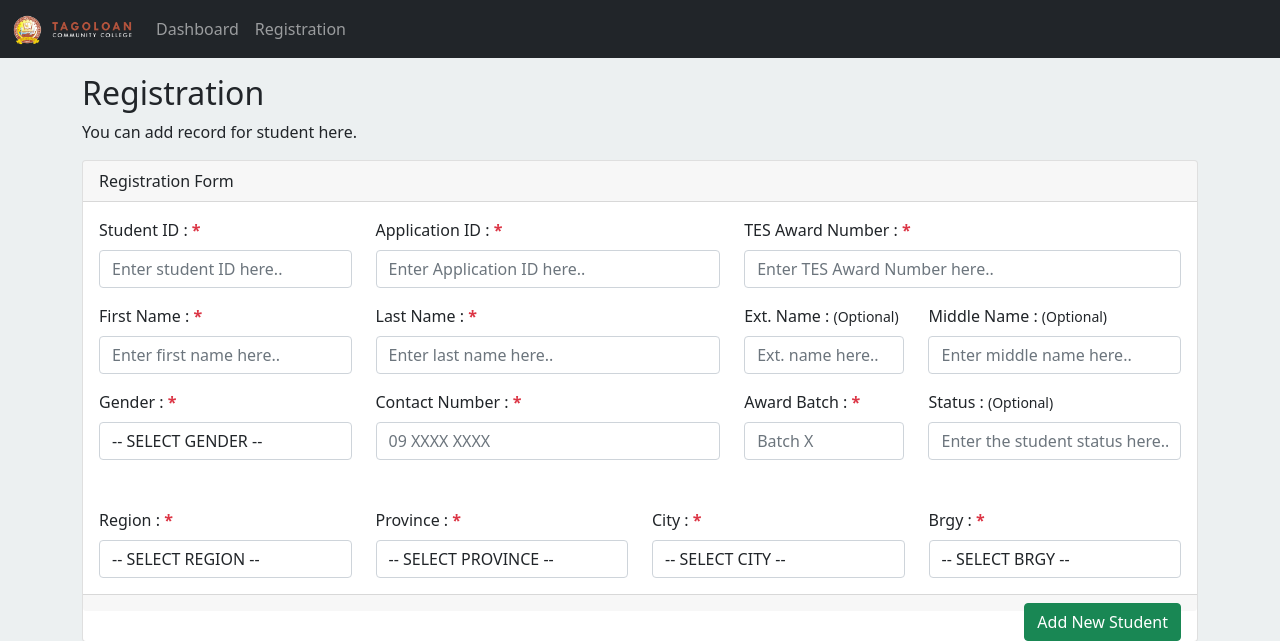
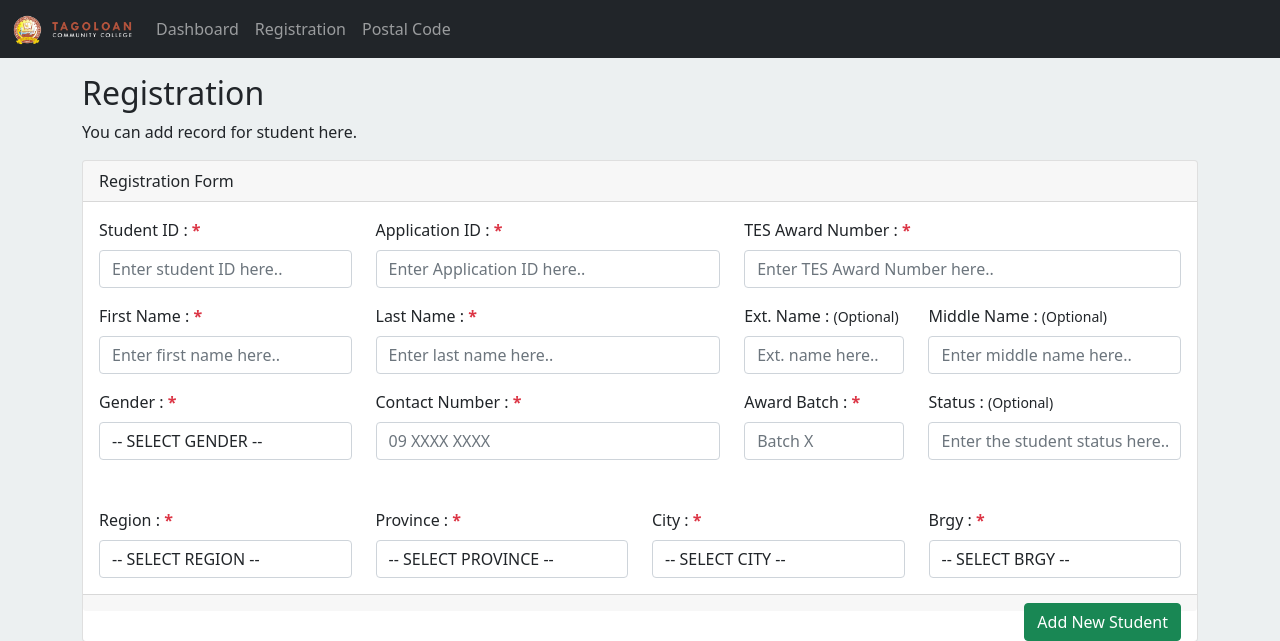
Before and after one commit to meruuuuooo/event-driven-part-2-and-3, a PHP site: page /registration.php in a window 1280 px wide. Shown: the top 641 px of the page. Run offline with PHP 8.4, Linux system fonts and the light colour scheme; data that the repository does not hold is empty.

Commit message:
Add new page for postal code in registration.php

```diff
--- a/registration.php
+++ b/registration.php
@@ -34,6 +34,9 @@
                     </li>
                     <li class="nav-item">
                         <a class="nav-link" href="/registration.php">Registration</a>
+                    </li>
+                    <li class="nav-item">
+                        <a class="nav-link" href="/postalCode.php">Postal Code</a>
                     </li>
                 </ul>
             </div>
```
